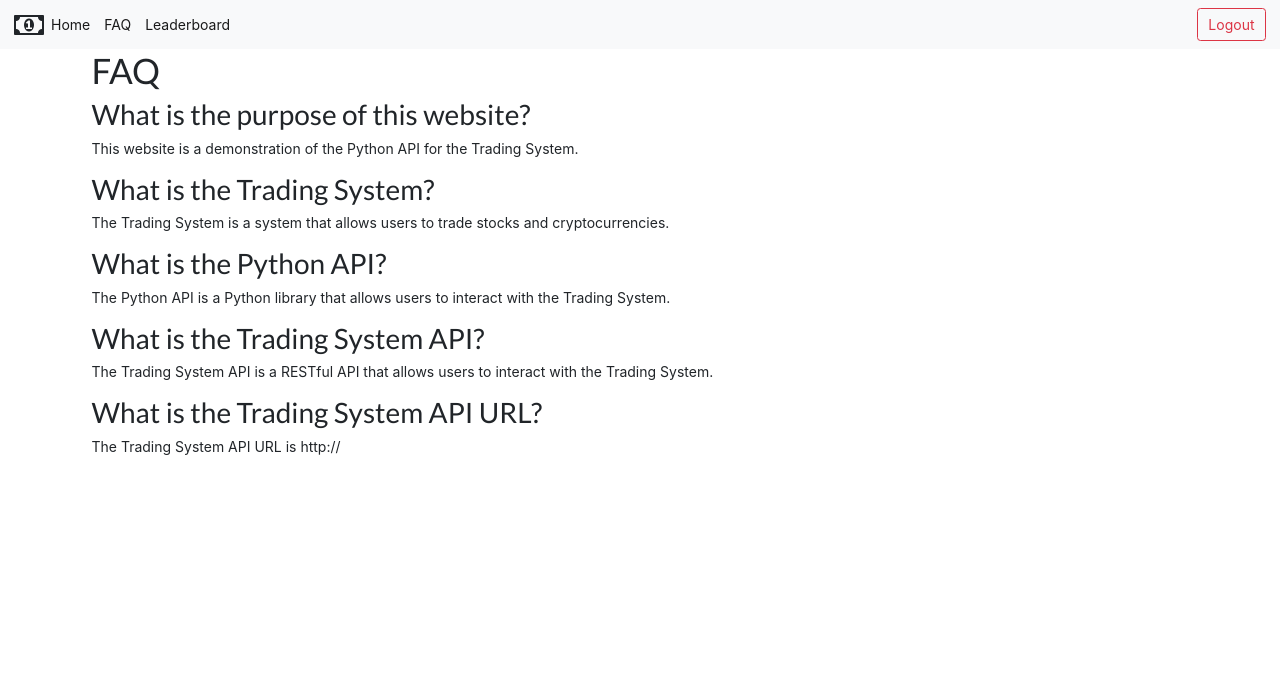
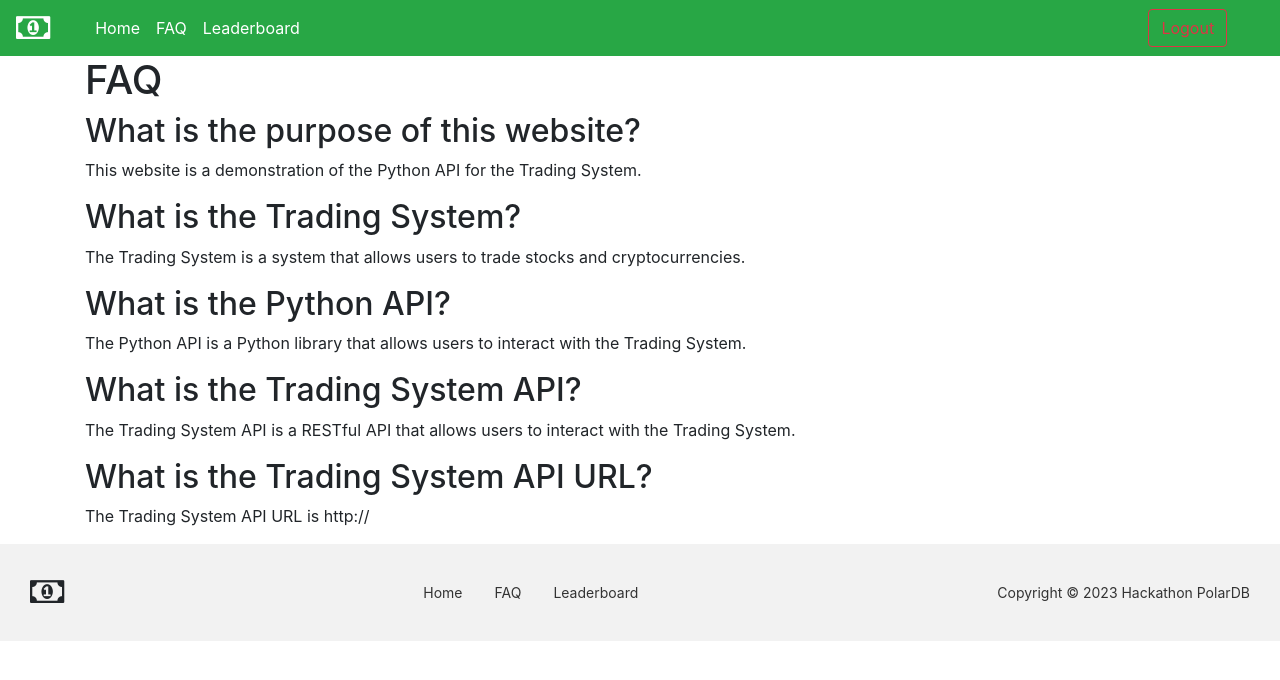
Before and after one commit to FawziLinggo/polardb-teams-2023, a Flask app: template Python API/templates/faq.html in a window 1280 px wide. Shown: the top 680 px of the page. Run offline with Flask 2, Linux system fonts and the light colour scheme; the template is opened without the code that fills it, so the values that code supplies are empty; parts of the project's set-up code (start-up, migrations or seed data) failed here and were passed over; some libraries are stand-ins or nearby versions.

Commit message:
+ HTML & CSS Template

```diff
--- a/Python API/static/css/main-style.css
+++ b/Python API/static/css/main-style.css
@@ -9,6 +9,7 @@ footer {
   justify-content: space-between;
   align-items: center;
   flex-wrap: wrap;
+  width: 100%;
 }
 
 .footer-logo img {
@@ -40,3 +41,9 @@ footer {
   font-size: 14px;
   color: #333;
 }
+
+.brand {
+  font-size: 20px;
+  width: 200px;
+  color: #fff;
+}
--- a/Python API/static/css/style.css
+++ b/Python API/static/css/style.css
@@ -5,7 +5,7 @@
   padding: 0;
 }
 body {
-  background: currentColor;
+  background: #fff !important;
 }
 /* I. Containers */
 figure {
--- a/Python API/templates/404.html
+++ b/Python API/templates/404.html
@@ -9,7 +9,7 @@
 	padding: 0;
 }
 body {
-	background: currentColor;
+	background: #fff;
 }
 /* I. Containers */
 figure {
--- a/Python API/templates/css/style.css
+++ b/Python API/templates/css/style.css
@@ -10,7 +10,7 @@
   justify-content: center;
 }
 body {
-  background: currentColor;
+  background: #fff !important;
 }
 /* I. Containers */
 figure {
--- a/Python API/templates/faq.html
+++ b/Python API/templates/faq.html
@@ -1,6 +1,9 @@
 {% extends "layout.html" %}
+{% block title %}
+    <title>Stock Wizard - Frequently Asked Questions</title>
+{% endblock %}
 {% block content %}
-
+    <div class="container">
     <h1>FAQ</h1>
 
     <h2>What is the purpose of this website?</h2>
@@ -17,4 +20,8 @@
 
     <h2>What is the Trading System API URL?</h2>
     <p>The Trading System API URL is http://    </p>
+    </div>
 {% endblock %}
+
+{% block footer %}
+{% endblock %}
--- a/Python API/templates/layout.html
+++ b/Python API/templates/layout.html
@@ -5,48 +5,78 @@
     content="width=device-width, user-scalable=no, initial-scale=1.0, maximum-scale=1.0, minimum-scale=1.0">
   <meta http-equiv="X-UA-Compatible" content="ie=edge">
 
-<link rel="stylesheet" href="https://cdn.jsdelivr.net/npm/semantic-ui@2.5.0/dist/semantic.min.css">
-<link rel="stylesheet" href="https://cdn.jsdelivr.net/npm/bootstrap@4.6.2/dist/css/bootstrap.min.css" integrity="sha384-xOolHFLEh07PJGoPkLv1IbcEPTNtaed2xpHsD9ESMhqIYd0nLMwNLD69Npy4HI+N" crossorigin="anonymous">
+  {% block title %}
+    <title>Loading...</title>
+  {% endblock %}
+
+  <!-- <link rel="stylesheet" href="https://cdn.jsdelivr.net/npm/semantic-ui@2.5.0/dist/semantic.min.css"> -->
+  <link rel="stylesheet" href="https://cdn.jsdelivr.net/npm/bootstrap@4.6.2/dist/css/bootstrap.min.css"
+    integrity="sha384-xOolHFLEh07PJGoPkLv1IbcEPTNtaed2xpHsD9ESMhqIYd0nLMwNLD69Npy4HI+N" crossorigin="anonymous">
   <link rel="stylesheet" href="https://stackpath.bootstrapcdn.com/font-awesome/4.7.0/css/font-awesome.min.css">
-<link rel="stylesheet" href="{{ url_for('static', path='css/style.js') }}">
-<script src="https://cdn.jsdelivr.net/npm/semantic-ui@2.5.0/dist/semantic.min.js"> $('select.dropdown')
+  <link rel="stylesheet" href="{{ url_for('static', path='css/main-style.css') }}">
+  <link rel="stylesheet" href="css/main-style.css">
+  <link rel="stylesheet" type="text/css" href="https://cdn.datatables.net/v/dt/dt-1.11.3/datatables.min.css" />
+  <!-- <script src="https://cdn.jsdelivr.net/npm/semantic-ui@2.5.0/dist/semantic.min.js"> $('select.dropdown')
       .dropdown()
-;</script>
+      ;</script> -->
   <script src="//ajax.googleapis.com/ajax/libs/jquery/1.9.1/jquery.min.js"></script>
   <script type="module" src="{{ url_for('static', path='js/init_firebase.js') }}"></script>
   <script type="module" src="{{ url_for('static', path='js/logout.js') }}"></script>
   <script type="module" src="{{ url_for('static', path='js/stream_auth.js') }}"></script>
+  <script type="text/javascript" src="https://cdn.datatables.net/v/dt/dt-1.11.3/datatables.min.js"></script>
+</head>
 
-</head>
-</head>
 <body>
-<nav class="navbar navbar-expand-lg navbar-light bg-light">
-  <i class="fa fa-money fa-2x" aria-hidden="true"></i>
-  <button class="navbar-toggler" type="button" data-toggle="collapse" data-target="#navbarSupportedContent" aria-controls="navbarSupportedContent" aria-expanded="false" aria-label="Toggle navigation">
+<nav class="navbar navbar-expand-lg navbar-success bg-success">
+  <i class="fa fa-money fa-2x text-white" aria-hidden="true"></i>
+  <button class="navbar-toggler" type="button" data-toggle="collapse" data-target="#navbarSupportedContent"
+    aria-controls="navbarSupportedContent" aria-expanded="false" aria-label="Toggle navigation">
     <span class="navbar-toggler-icon"></span>
   </button>
+  <div class="container p-0">
 
     <div class="collapse navbar-collapse" id="navbarSupportedContent">
       <ul class="navbar-nav mr-auto">
+
         <li class="nav-item active">
-        <a class="nav-link" href="/">Home <span class="sr-only">(current)</span></a>
+          <a class="nav-link text-white" href="/">Home <span class="sr-only">(current)</span></a>
         </li>
         <li class="nav-item active">
-        <a class="nav-link" href="/faq">FAQ <span class="sr-only">(current)</span></a>
+          <a class="nav-link text-white" href="/faq">FAQ <span class="sr-only">(current)</span></a>
         </li>
         <li class="nav-item active">
-        <a class="nav-link" href="/leaderboard">Leaderboard <span class="sr-only">(current)</span></a>
+          <a class="nav-link text-white" href="/leaderboard">Leaderboard <span class="sr-only">(current)</span></a>
         </li>
       </ul>
       <form class="form-inline my-2 my-lg-0">
         <button class="btn btn-outline-danger my-2 my-sm-0" id="logout">Logout</button>
       </form>
     </div>
+  </div>
 </nav>
-<div class="ui container">
 
     {% block content %}
     {% endblock %}
+      <footer>
+      <div class="footer-logo">
+        <i class="fa fa-money fa-2x" aria-hidden="true"></i>
       </div>
+      <nav class="footer-nav">
+        <ul>
+        <li class="nav-item active mx-0">
+          <a class="nav-link" href="/">Home <span class="sr-only">(current)</span></a>
+        </li>
+        <li class="nav-item active mx-0">
+          <a class="nav-link" href="/faq">FAQ <span class="sr-only">(current)</span></a>
+        </li>
+        <li class="nav-item active mx-0">
+          <a class="nav-link" href="/leaderboard">Leaderboard <span class="sr-only">(current)</span></a>
+        </li>
+        </ul>
+      </nav>
+      <div class="footer-text">
+        <p class="m-0">Copyright © 2023 Hackathon PolarDB</p>
+      </div>
+      </footer>
 </body>
 </html>
```
Also changed, not shown: Python API/templates/index.html (+18 -46 lines), Python API/templates/leaderboard.html (+8 -3 lines). Lines whose indentation alone changed are shown as unchanged.
